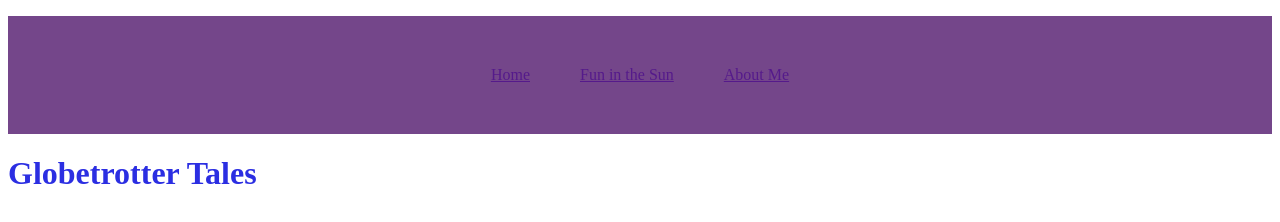
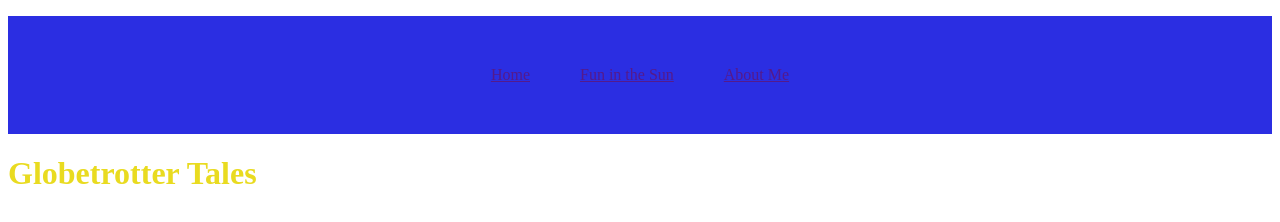
Before and after one commit to amypholley/globetrottertales, a plain HTML site: page index.html in a window 1280 px wide. Drawn offline with Linux system fonts and the light colour scheme.

Commit message:
Color change

```diff
--- a/index.html
+++ b/index.html
@@ -19,7 +19,7 @@
                </li>
             </ul>
         </header>
-        <h1 style="color: rgb(43, 46, 226);">Globetrotter Tales</h1>
+        <h1 style="color: rgb(233, 219, 32);">Globetrotter Tales</h1>
     </body>
 
 </html>
--- a/style.css
+++ b/style.css
@@ -5,7 +5,7 @@ ul {
     list-style: none;
     padding: 50px;
     text-align: center;
-    background-color: rgb(116, 70, 138);
+    background-color:  rgb(43, 46, 226);
     color: white;
     font-size: medium;
     font-display: white;
```
